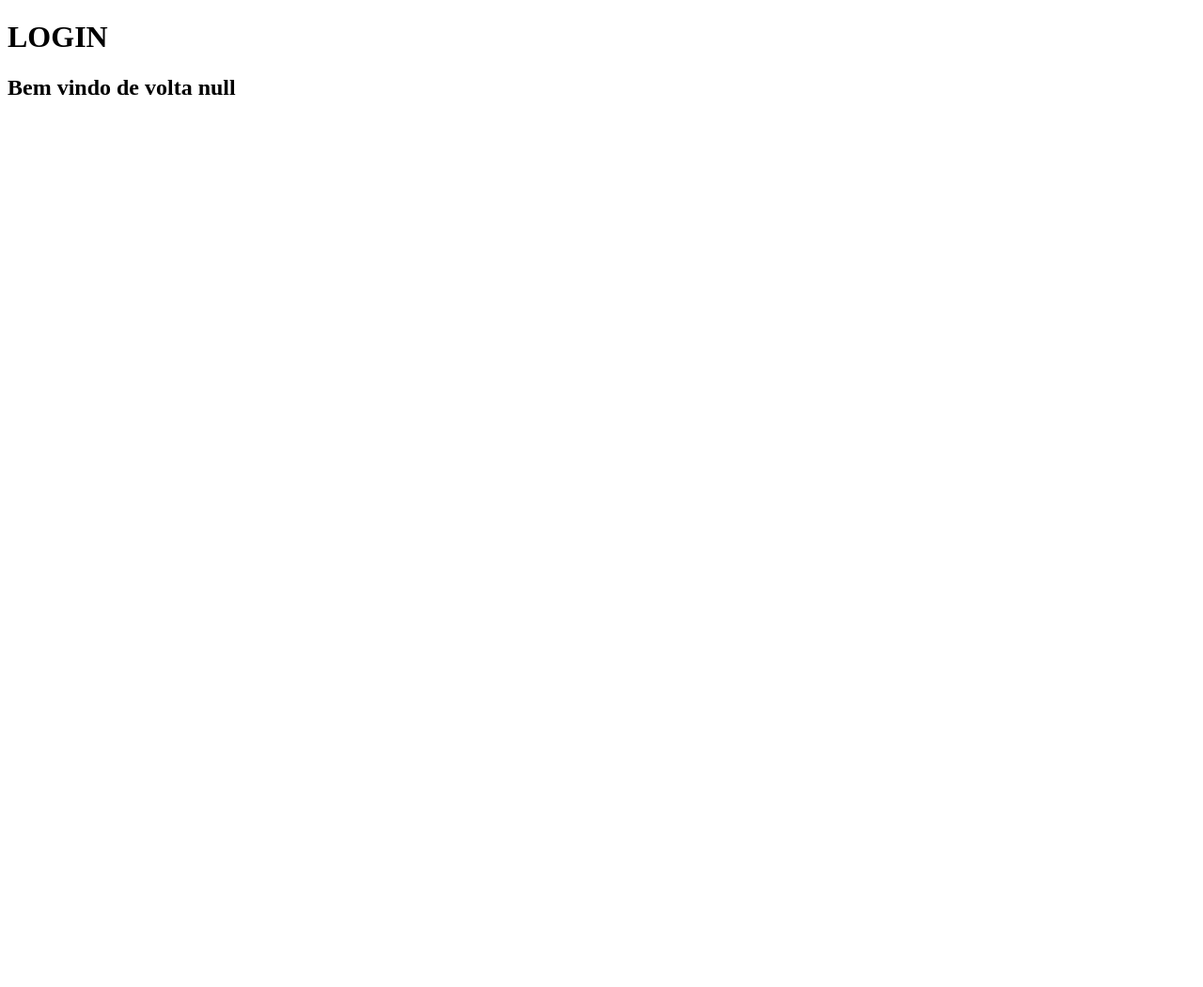
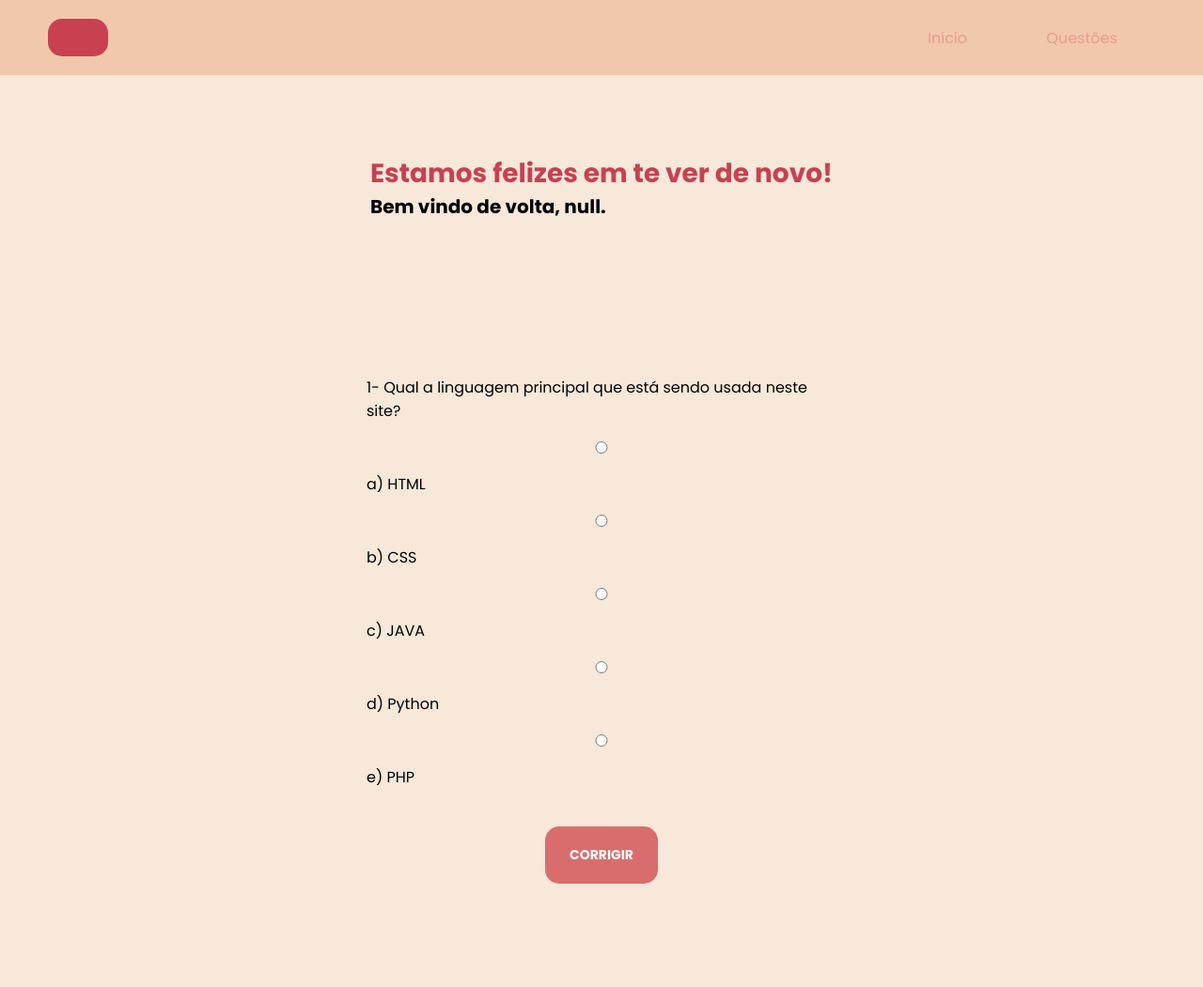
Before and after one commit to noteddd/EDUCAmais-project, a plain HTML site: page EDUCA+ - feira de ciências/login.html in a window 1280 px wide. Shown: the whole page at 94% size. Before the commit the page ends 800 px from the top, so only its background shows below. Drawn offline with nearby package versions, Linux system fonts and the light colour scheme.

Commit message:
Add files via upload

```diff
--- a/EDUCA+ - feira de ciências/bancodedados.json
+++ b/EDUCA+ - feira de ciências/bancodedados.json
@@ -1,3 +1,3 @@
 [
-    {"nome":"Luis","senha":"fodase"}
+    {"nome":"Luís","senha":"fodase"}
 ]
--- a/EDUCA+ - feira de ciências/login.html
+++ b/EDUCA+ - feira de ciências/login.html
@@ -3,17 +3,75 @@
 <head>
     <meta charset="UTF-8">
     <meta name="viewport" content="width=device-width, initial-scale=1.0">
-    <title>Document</title>
+    <title>EDUCA+</title>
+    <link rel="stylesheet" href="style2.css">
+     <!--google fonts-->
+     <link rel="preconnect" href="https://fonts.googleapis.com">
+     <link rel="preconnect" href="https://fonts.gstatic.com" crossorigin>
+     <link href="https://fonts.googleapis.com/css2?family=Poppins:ital,wght@0,100;0,200;0,300;0,400;0,500;0,600;0,700;0,800;0,900;1,100;1,200;1,300;1,400;1,500;1,600;1,700;1,800;1,900&display=swap" rel="stylesheet">
+     <meta name="description" content="Deixa de ser viado">
+     <!--bootstrap icons-->
+     <link rel="stylesheet" href="https://cdn.jsdelivr.net/npm/bootstrap-icons@1.11.3/font/bootstrap-icons.min.css">
 </head>
 <body>
-    <h1>LOGIN</h1>
+        <header>
+            <div class="interface">
+                <div class="logo">
+                    <!--imagem vai aqui-->
+                    </a>
+                </div> <!--logo-->
 
-    <h2></h2>
+                <nav class="menu-desktop">
+                   <ul>
+                    <li><a href="#">Início</a></li>
+                    <li><a href="#">Questões</a></li>
+                   </ul>
+                </nav>
+
+            </div> <!--interface-->
+        </header>
+
+
+<main>
+    <section class="principal">
+        <div class="flex">
+            <div class="texto">
+        <h1>Estamos felizes em te ver de novo!</h1>
+        <h2></h2>
+</div>
+</div>
+</section>
+
+<section class="contato">
+    <div class="interface">
+
+        <form action="">
+            <p>1- Qual a linguagem principal que está sendo usada neste site?</p>
+            <input type="radio" name="" id="a" value="a">
+            <label for="a">a) HTML</label>
+            <input type="radio" name="" id="b" value="b">
+            <label for="b">b) CSS</label>
+            <input type="radio" name="" id="c" value="c">
+            <label for="c">c) JAVA</label>
+            <input type="radio" name="" id="d" value="d">
+            <label for="d">d) Python</label>
+            <input type="radio" name="" id="e" value="e">
+            <label for="e">e) PHP</label>
+            <div class="btn-enviar">
+                <input type="submit" value="CORRIGIR">
+            </div>
+
+        </form>
+    </div>
+</section> <!--questões-->
 
     <script>
         const nome = localStorage.getItem("nome")
         const senha = localStorage.getItem("senha")
-        document.querySelector("h2").innerText = `Bem vindo de volta ${nome}`
+        document.querySelector("h2").innerText = `Bem vindo de volta, ${nome}.`
     </script>
+
+
+</main>
 </body>
 </html>
--- /dev/null
+++ b/EDUCA+ - feira de ciências/style2.css
@@ -0,0 +1,168 @@
+/* Estilo geral */
+
+* {
+    margin: 0;
+    padding: 0;
+    box-sizing: border-box;
+    font-family: 'Poppins', sans-serif;
+}
+
+body {
+    background: rgb(247, 232, 217);
+    height: 100vh;
+}
+
+.interface {
+    max-width: 1200px;
+    margin: 0 auto;
+    height: 90%;
+}
+
+.flex {
+    height: 100%;
+    display: flex;
+}
+h1 {
+    color: rgb(201, 64, 80);
+}
+
+.btn-contato button {
+    padding: 10px 40px;
+    font-size: 18px;
+    color: white;
+    font-weight: bold;
+    background-color: rgb(217, 109, 109);
+    border: 0;
+    border-radius: 20px;
+    cursor: pointer;
+    transition: 0.3s;
+}
+
+.btn-contato button:hover {
+    transform: scale(1.05);
+}
+
+main{
+    height: 100%;
+}
+
+h2.titulo {
+    color: rgb(230, 155, 142);
+    font-size: 38px;
+    text-align: center;
+}
+
+h2.titulo span {
+    color: rgb(201, 64, 80);
+
+}
+
+/* Estilo do cabeçalho */
+
+header {
+    padding: 20px 4%;
+    background-color: rgb(241, 200, 172);
+}
+
+header .logo {
+    width: 5vw;
+    height: 5vh;
+    background-color: #c94050;
+    border-radius: 15px;
+}
+
+header > .interface {
+    display: flex;
+    align-items: center;
+    justify-content: space-between;
+}
+
+a {
+    color: rgb(230, 155, 142);
+    text-decoration: none;
+    display: inline-block;
+    transition: 0.3s;
+}
+
+header nav.menu-desktop a:hover {
+    color: rgb(217, 109, 109);
+}
+
+header nav ul {
+    list-style-type: none;
+}
+
+header nav.menu-desktop ul li {
+    display: inline-block;
+    padding: 0 40px;
+}
+
+/* estilo do topo */
+
+.btn-abrir {
+    display: none;
+}
+
+section.principal {
+    height: 30%;
+}
+
+section.principal .flex {
+    align-items: center;
+    justify-content: center;
+}
+
+.principal h1 {
+    font-size: 28px;
+    font-weight: bold;
+    line-height: 40px;
+}
+
+.principal h2 {
+    font-size: 20px;
+    font-weight: bold;
+}
+
+
+section.contato {
+    padding: 40px 4%;
+    height: 100%;
+}
+
+form {
+    max-width: 500px;
+    margin: 0 auto;
+    display: flex;
+    justify-content: center;
+    flex-direction: column;
+    gap: 20px;
+    margin-top: 40px;
+}
+
+form input {
+    width: 100%;
+    background-color: rgb(255, 200, 190);
+    border: none;
+    outline: 0;
+    padding: 20px 15px;
+    border-radius: 15px;
+    font-size: 14px;
+}
+
+form .btn-enviar {
+    margin-top: 20px;
+    text-align: center;
+}
+
+form .btn-enviar input {
+    width: 120px;
+    background-color: rgb(217, 109, 109);
+    color: white;
+    font-weight: bold;
+    cursor: pointer;
+    transition: 0.3s;
+}
+
+form .btn-enviar input:hover {
+    transform: scale(1.05);
+}
```
